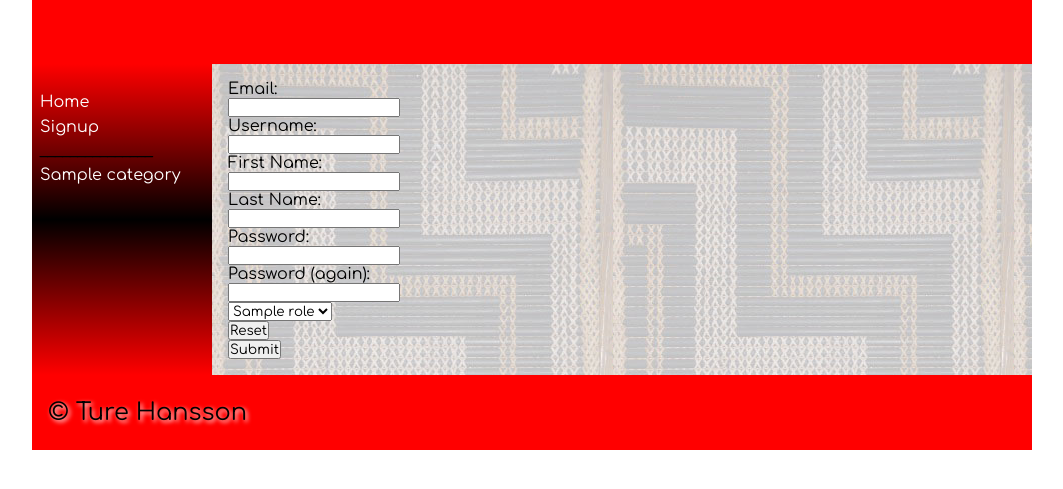
After one commit to turehans/Maori-Engish-Dictionary, a Python web app: template templates/signup.html in a window 1280 px wide. The commit adds this page. Shown: the top 489 px of the page, without its empty margins (108-1171 px from the left). Run offline with Jinja, Linux system fonts and the light colour scheme; the template is opened without the code that fills it: most values are stand-ins (such as "Sample title", 1, 10 or a date in 2020); some web fonts are replaced.

Commit message:
Finished Signup Page

```diff
--- a/templates/base.html
+++ b/templates/base.html
@@ -23,6 +23,9 @@
 			<span></span>
 			<ul>
                 <li><a href="\">Home</a></li>
+                <li><a href="\signup">Signup</a></li>
+
+                <li>_______________<br></li>
                 {% for category in categories %}
                   <li><a href="\dictionary\{{category[0]}}">{{category[1]}}</a></li>
                 {% endfor %}
--- /dev/null
+++ b/templates/signup.html
@@ -0,0 +1,61 @@
+{% extends "base.html" %}
+
+ {% block title %}signup{% endblock %}
+
+ {% block pageheading %}Sign Up{% endblock %}
+
+ {% block main %}
+ <form class="myForm" method="post">
+
+
+     <div class="form-group">
+         <div class="form-label"><label for="email">Email:</label></div>
+         <div class="form-element"><input type="email" name="email" id="email" required></div>
+     </div>
+
+    <div class="form-group">
+         <div class="form-label"><label for="username">Username:</label></div>
+         <div class="form-element"><input type="username" name="username" id="username" required></div>
+     </div>
+
+
+
+     <div class="form-group">
+         <div class="form-label"><label for="fname">First Name:</label></div>
+         <div class="form-element"><input type="text" name="fname" id="fname" required></div>
+     </div>
+
+     <div class="form-group">
+         <div class="form-label"><label for="lname">Last Name:</label></div>
+         <div class="form-element"><input type="text" name="lname" id="lname" required></div>
+     </div>
+
+     <div class="form-group">
+         <div class="form-label"><label for="password">Password:</label></div>
+         <div class="form-element"><input type="password" name="password" id="password" required></div>
+     </div>
+
+     <div class="form-group">
+         <div class="form-label"><label for="password2">Password (again):</label></div>
+         <div class="form-element"><input type="password" name="password2" id="password2" required></div>
+     </div>
+
+
+      <select id="role" name="role">
+        {% for role in roles %}
+        <option value="{{role[0]}}" >{{role[1]}}</option>
+        {% endfor %}
+      </select>
+
+
+     <div class="form-group">
+         <div class="form-label"> </div>
+         <div class="form-element"><input type="reset"></div>
+     </div>
+
+     <div class="form-group">
+         <div class="form-label"> </div>
+         <div class="form-element"><input type="submit"></div>
+     </div>
+ </form>
+ {% endblock %}
```
Also changed, not shown: app.py (+63 -0 lines), dictionary.db, templates/login.html (added).
